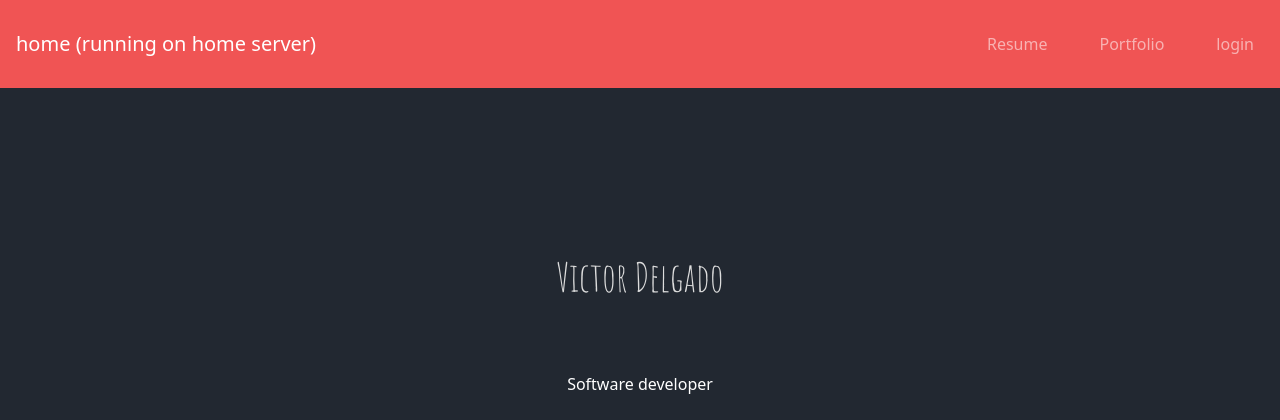
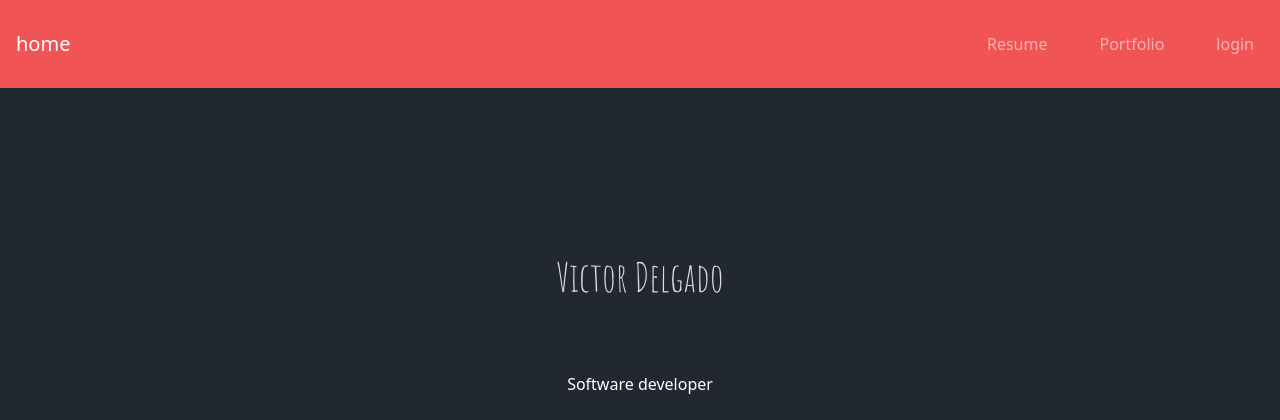
Before and after one commit to ItsTheRealVictor/My-Website, a Flask app: page / in a window 1280 px wide. Shown: the top 420 px of the page. Run offline with Flask 2, Linux system fonts and the light colour scheme; some libraries are stand-ins or nearby versions.

Commit message:
changed navbar msg

```diff
--- a/templates/includes/_navbar.html
+++ b/templates/includes/_navbar.html
@@ -2,7 +2,7 @@
     <!-- navbar -->
     <div>
         <nav class="navbar fixed-top navbar-expand-lg navbar-dark">
-            <a href="\home" class="navbar-brand">home (running on home server)</a>
+            <a href="\home" class="navbar-brand">home</a>
 
             {% if session['user_id'] %}
               <p>logged in as {{session['username']}}</p>
```
